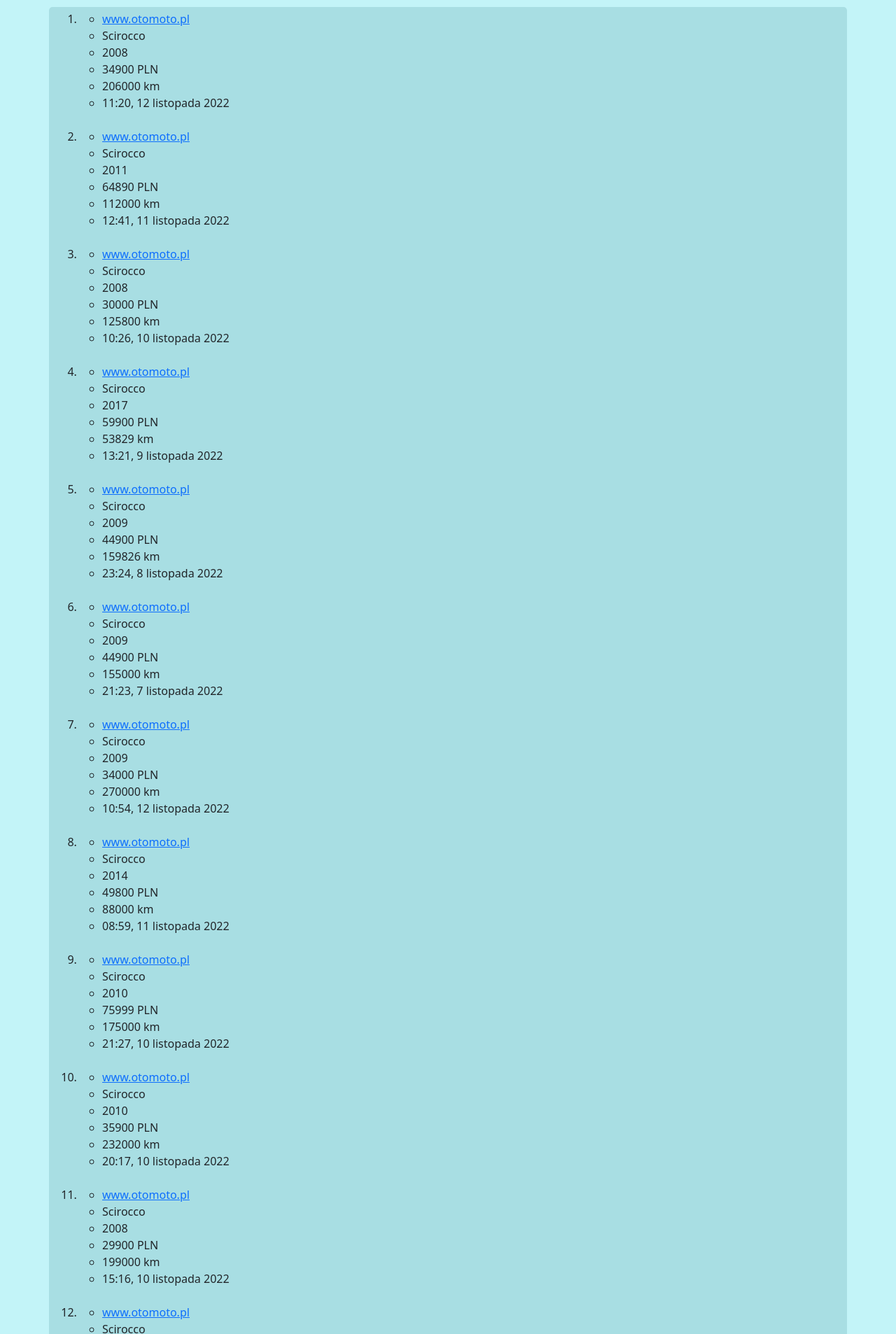
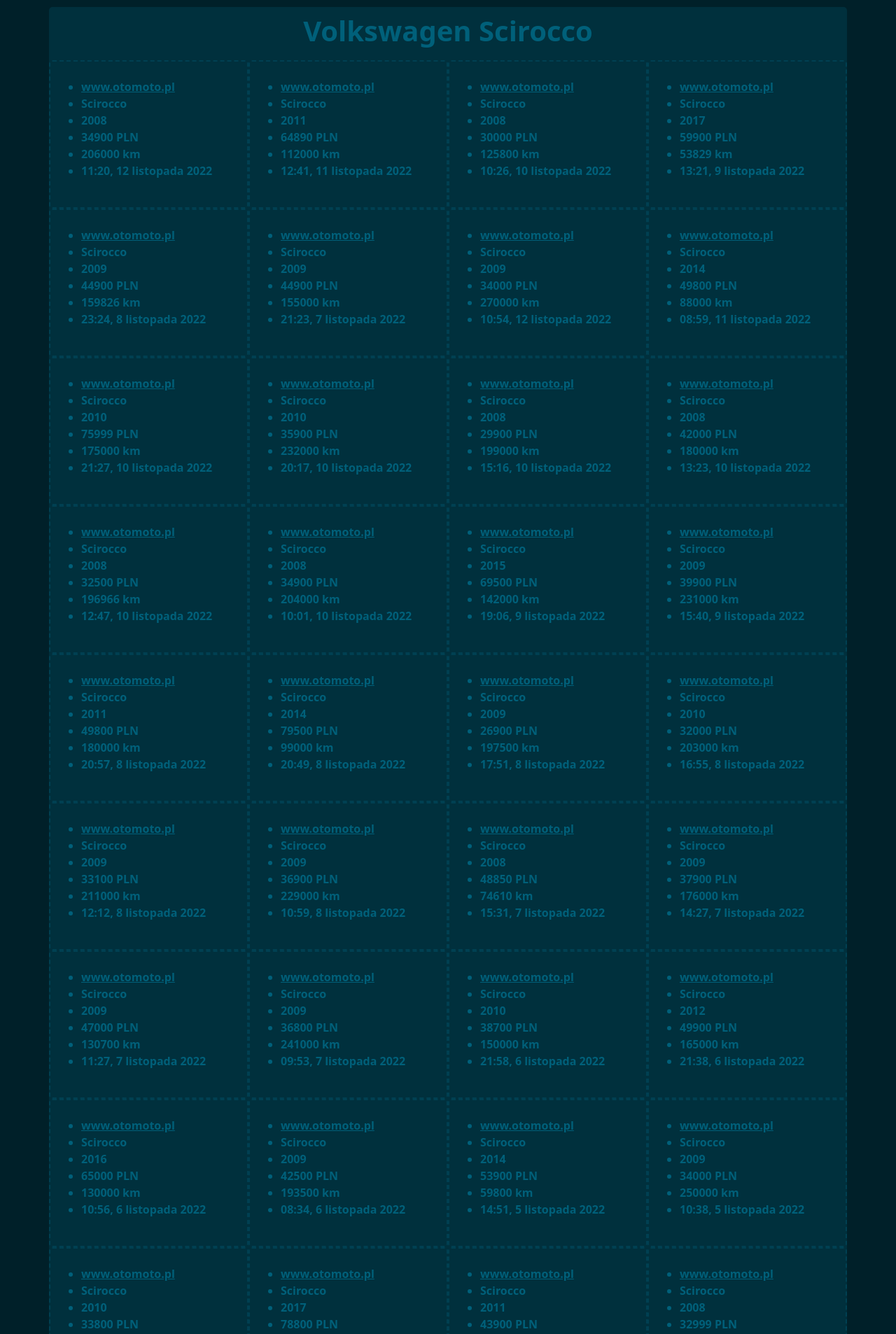
Before and after one commit to MckCieply/Full-Stack-Project, a Django app: page /roccodeals/ in a window 1280 px wide. Shown: the top 1906 px of the page at 70% size. Run offline with Django 4.2, Linux system fonts and the light colour scheme; data comes from the database, SQL or seed files in the repository.

Commit message:
roccodeals visual overhaul

```diff
--- a/otofeature/cardeals/static/main.css
+++ b/otofeature/cardeals/static/main.css
@@ -1,8 +1,13 @@
 body{
-    background-color:rgb(195, 244, 248);
+    background-color:#002029;
+    color: #00607a;
+    font-weight:bold;
+}
+a{
+    color: #00607a;
 }
 .container{
-    background-color: rgb(168, 222, 227);
+    background-color: #00303d;
     margin-top: 10px;
     padding-top: 5px;
     margin-bottom: 10px;
@@ -14,3 +19,14 @@
     border-style: solid;
     border-color: rgb(84, 181, 190);
 }
+.col-3{
+    border-width: 2px;
+    border-style: dashed;
+    border-radius: 5px;
+    border-color: #004052;
+}
+#head{
+    font-weight: bold;
+    padding-top: 5px;
+    padding-bottom: 10px;
+}
--- a/otofeature/cardeals/templates/cardeals/rocco.html
+++ b/otofeature/cardeals/templates/cardeals/rocco.html
@@ -12,18 +12,22 @@
 </head>
 <body>
 <div class="container">
-    <ol>
+    <h1 class = "text-center" id="head"> Volkswagen Scirocco </h1>
+    <div class="row">
     {% for deal in deals %}
-    <li><ul>
-        <li><a href="{{ deal.url }}"> www.otomoto.pl</a></li>
-        <li> {{ deal.model }}</li>
-        <li> {{ deal.year }}</li>
-        <li> {{ deal.price }} {{ deal.currency }}</li>
-        <li> {{ deal.mileage }} km</li>
-        <li> {{ deal.add_date }}</li><br>
-    </ul></li>
+    <div class="col-3">
+        <ul>
+            <br><li><a href="{{ deal.url }}"> www.otomoto.pl</a></li>
+            <li> {{ deal.model }}</li>
+            <li> {{ deal.year }}</li>
+            <li> {{ deal.price }} {{ deal.currency }}</li>
+            <li> {{ deal.mileage }} km</li>
+            <li> {{ deal.add_date }}</li><br>
+        </ul>
+    </div>
     {%endfor%}
-    </ol>
+    </div>
+
 </div>
 </body>
 </html>
```
